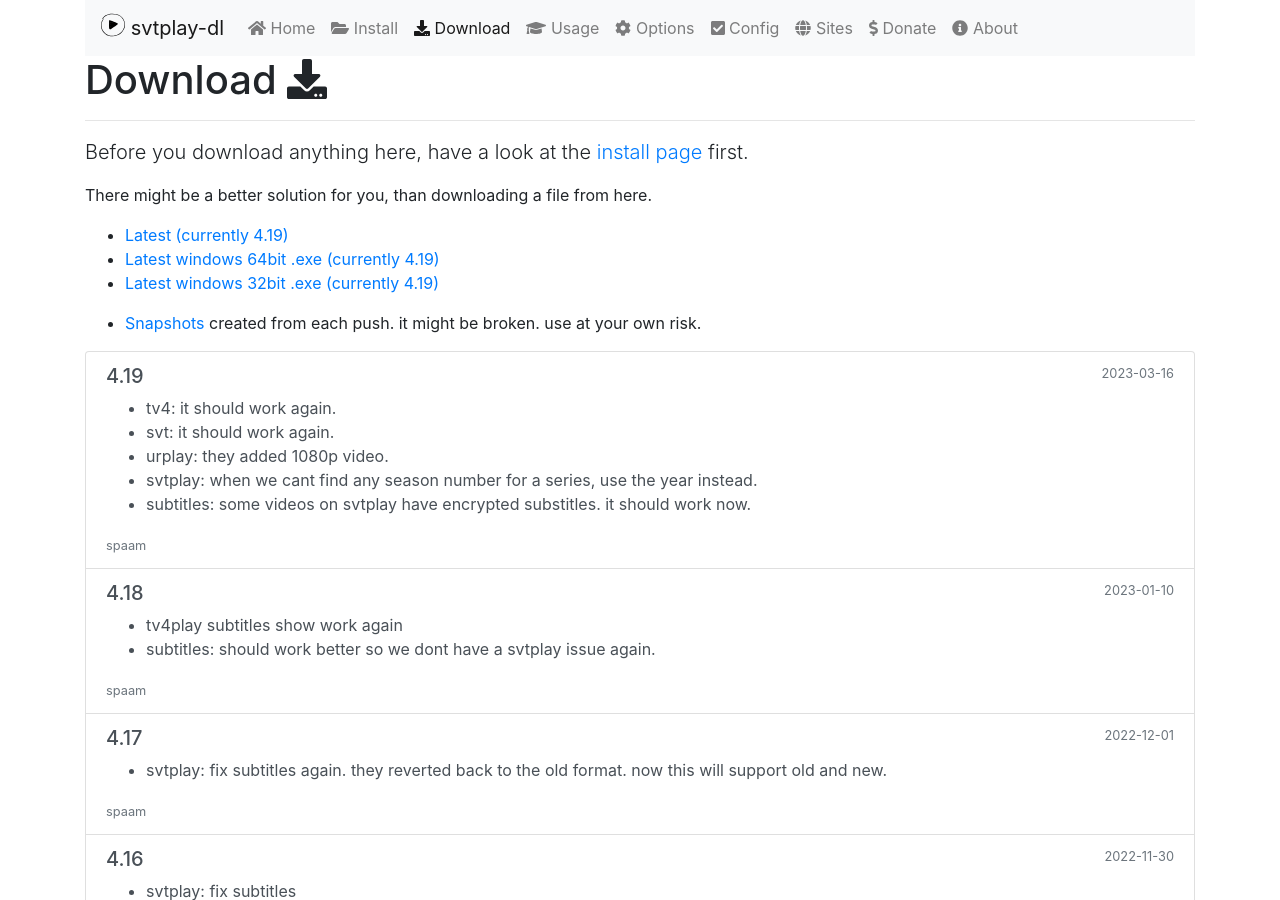
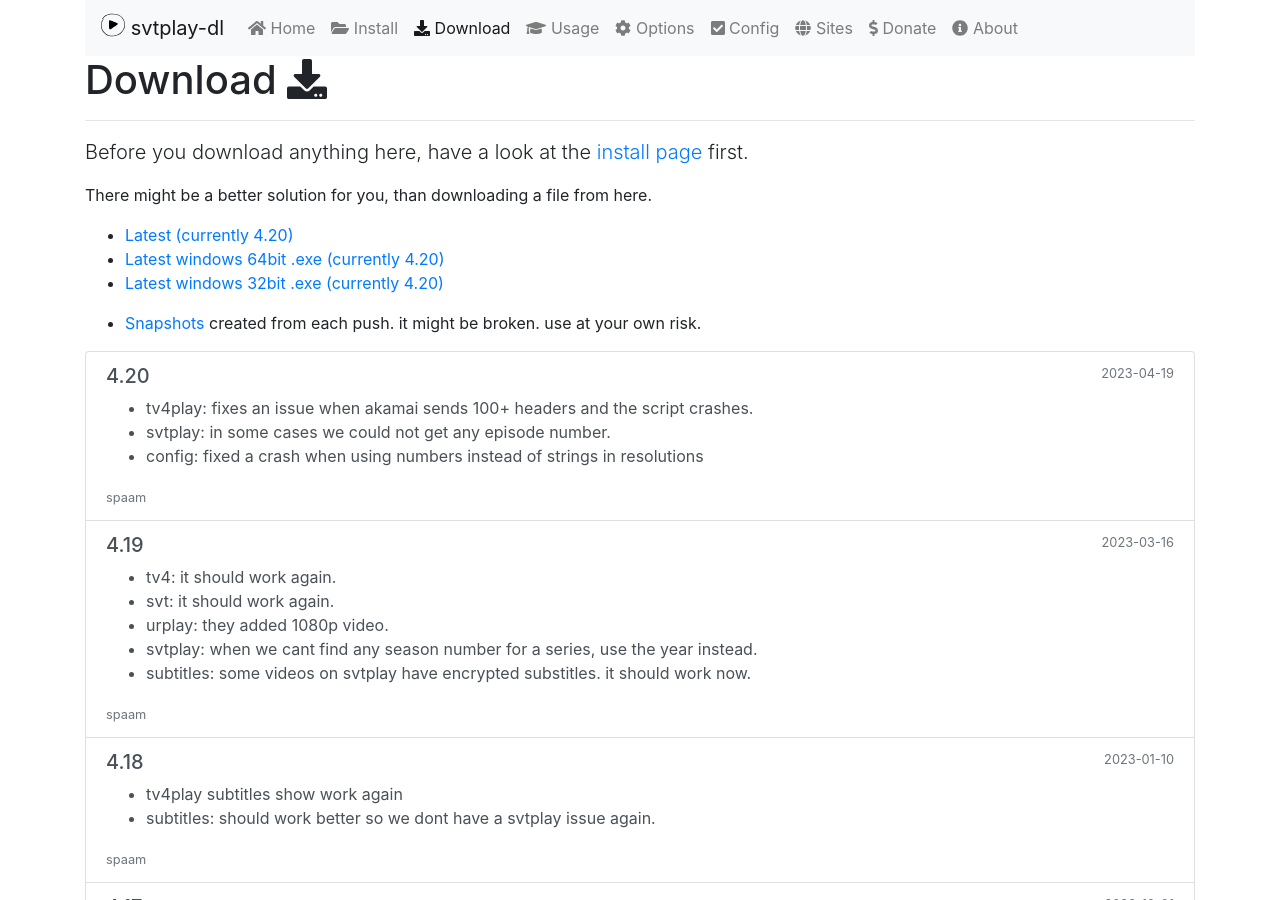
Before and after one commit to spaam/svtplay-dl-web, a Jekyll site: the page built from _pages/download.md, in a window 1280 px wide and 900 px high. Built offline with Jekyll 4.4.1, drawn with Linux system fonts in a browser that asks for light colours; nearby versions of some CDN libraries; comment, search, counter and statistics services are not loaded.

```diff
--- a/_layouts/home.html
+++ b/_layouts/home.html
@@ -15,7 +15,7 @@ layout: default
             <a href="/install/" class="btn btn-lg btn-outline-primary mb-3 mb-md-0 mr-md-3">Get started</a>
             <a href="/archive/" class="btn btn-lg btn-outline-secondary">Download</a>
         </div>
-        <p class="text-muted mb-0">Currently v4.19 (2023-03-16)</p>
+        <p class="text-muted mb-0">Currently v4.20 (2023-04-20)</p>
     </div>
     <div class="col-md-6">
         <img src="/assets/brand/logo.svg" width="256" height="256" class="img-fluid mb-3">
--- a/_pages/download.md
+++ b/_pages/download.md
@@ -10,9 +10,9 @@ description: Download page for svtplay-dl
 
 There might be a better solution for you, than downloading a file from here.
 
-* [Latest (currently 4.19)](https://svtplay-dl.se/download/4.19/svtplay-dl)
-* [Latest windows 64bit .exe (currently 4.19)](https://svtplay-dl.se/download/4.19/svtplay-dl-amd64.zip)
-* [Latest windows 32bit .exe (currently 4.19)](https://svtplay-dl.se/download/4.19/svtplay-dl-win32.zip)
+* [Latest (currently 4.20)](https://svtplay-dl.se/download/4.20/svtplay-dl)
+* [Latest windows 64bit .exe (currently 4.20)](https://svtplay-dl.se/download/4.20/svtplay-dl-amd64.zip)
+* [Latest windows 32bit .exe (currently 4.20)](https://svtplay-dl.se/download/4.20/svtplay-dl-win32.zip)
 
 * [Snapshots](/download/snapshots/) created from each push. it might be broken. use at your own risk.
 
--- /dev/null
+++ b/_posts/2023-04-20-4.20.md
@@ -0,0 +1,13 @@
+---
+layout: post
+title: "4.20"
+date: 2023-04-20 01:01:00 +0200
+categories: releases
+windows-amd64: true
+windows-win32: true
+binary: true
+---
+
+* tv4play: fixes an issue when akamai sends 100+ headers and the script crashes.
+* svtplay: in some cases we could not get any episode number.
+* config: fixed a crash when using numbers instead of strings in resolutions
```
